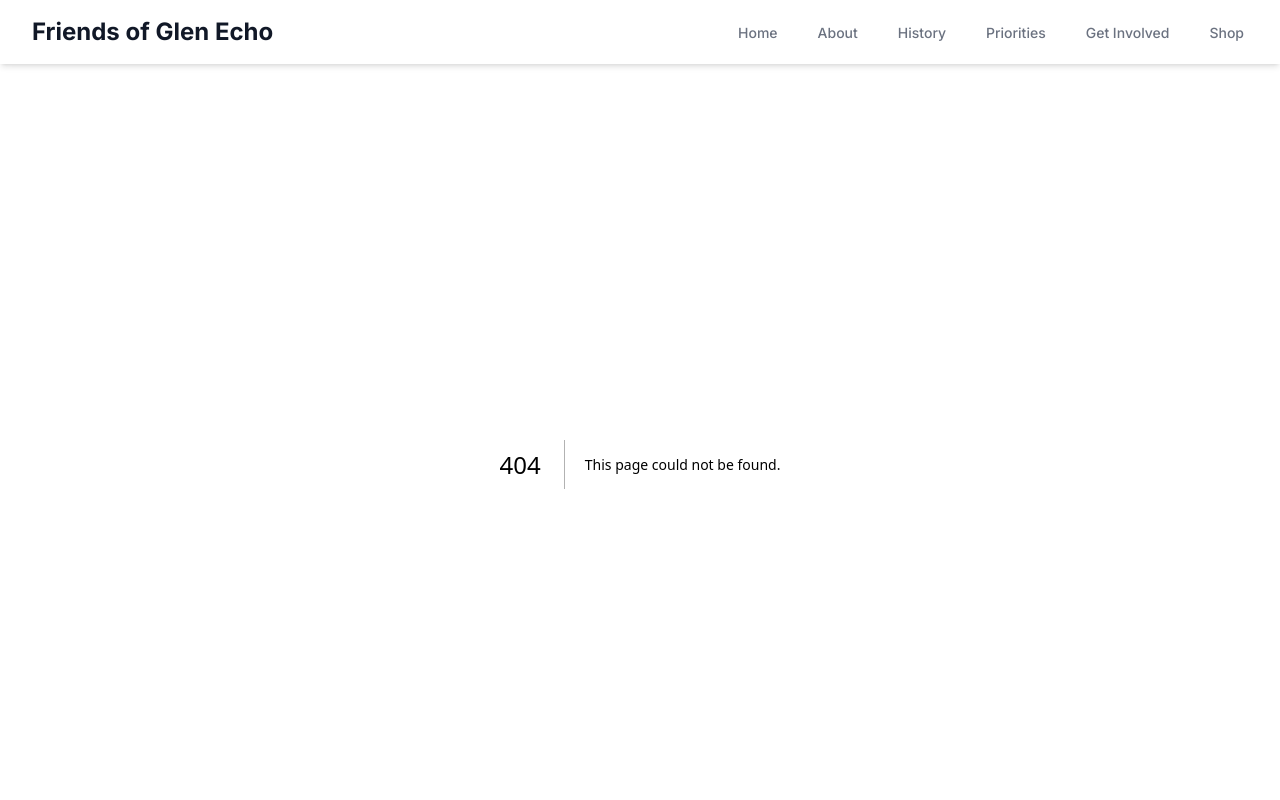
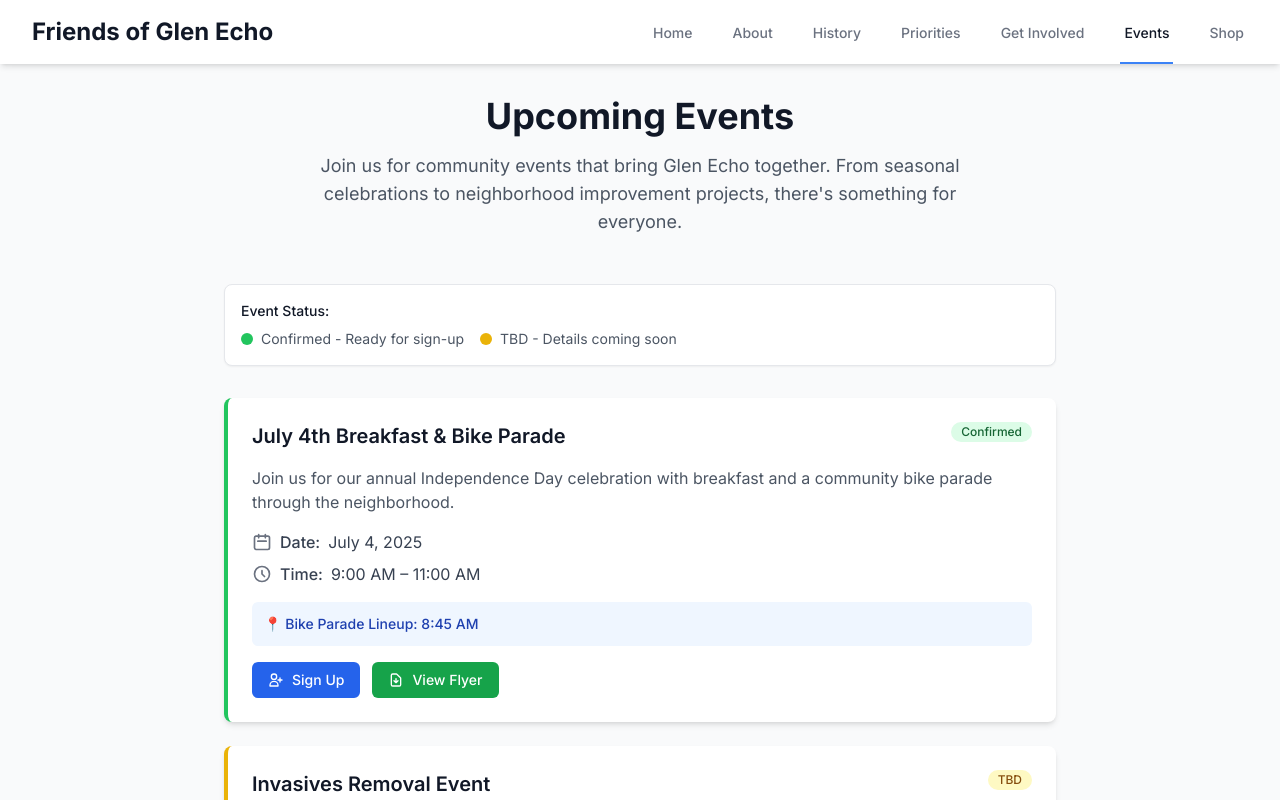
Before and after one commit to andrewjhinger/GlenEcho, a Next.js app: page /events in a window 1280 px wide. Before the commit this address had no page. Shown: the top 800 px of the page. Built offline with nearby package versions, Linux system fonts and the light colour scheme.

Commit message:
events page

```diff
--- /dev/null
+++ b/src/app/events/page.tsx
@@ -0,0 +1,222 @@
+'use client';
+
+import Link from 'next/link';
+
+interface Event {
+  id: string;
+  title: string;
+  description?: string;
+  date: string;
+  time: string;
+  status: 'confirmed' | 'tbd';
+  signUpLink?: string;
+  flyerLink?: string;
+  note?: string;
+  additionalInfo?: string;
+}
+
+const events: Event[] = [
+  {
+    id: 'july4-2025',
+    title: 'July 4th Breakfast & Bike Parade',
+    description: 'Join us for our annual Independence Day celebration with breakfast and a community bike parade through the neighborhood.',
+    date: 'July 4, 2025',
+    time: '9:00 AM – 11:00 AM',
+    status: 'confirmed',
+    signUpLink: 'https://tinyurl.com/glen-echo-july-4',
+    flyerLink: '/images/july4-front.pdf',
+    additionalInfo: 'Bike Parade Lineup: 8:45 AM'
+  },
+  {
+    id: 'invasives-removal',
+    title: 'Invasives Removal Event',
+    description: 'Help preserve our local ecosystem by removing invasive plant species from Glen Echo Park and surrounding areas.',
+    date: 'TBD',
+    time: 'TBD',
+    status: 'tbd',
+    note: 'Stay tuned for more information.'
+  },
+  {
+    id: 'trash-pickup',
+    title: 'Trash Pickup in Glen Echo Park',
+    description: 'Community volunteer event to help keep our beautiful park clean and maintained for everyone to enjoy.',
+    date: 'TBD',
+    time: 'TBD',
+    status: 'tbd',
+    note: 'Details coming soon.'
+  },
+  {
+    id: 'sinterclaus-bootfest',
+    title: 'Sinterclaus/Bootfest',
+    description: 'Annual winter celebration bringing the community together for festive fun and holiday cheer.',
+    date: 'TBD',
+    time: 'TBD',
+    status: 'tbd',
+    note: 'Check back later for schedule and sign-up.'
+  }
+];
+
+function EventCard({ event }: { event: Event }) {
+  const isConfirmed = event.status === 'confirmed';
+
+  return (
+    <div className={`bg-white rounded-lg shadow-md border-l-4 ${
+      isConfirmed ? 'border-l-green-500' : 'border-l-yellow-500'
+    } p-6 hover:shadow-lg transition-shadow`}>
+      {/* Status Badge */}
+      <div className="flex items-start justify-between mb-4">
+        <h2 className="text-xl font-semibold text-gray-900 pr-4">
+          {event.title}
+        </h2>
+        <span className={`inline-flex items-center px-2.5 py-0.5 rounded-full text-xs font-medium ${
+          isConfirmed
+            ? 'bg-green-100 text-green-800'
+            : 'bg-yellow-100 text-yellow-800'
+        }`}>
+          {isConfirmed ? 'Confirmed' : 'TBD'}
+        </span>
+      </div>
+
+      {/* Description */}
+      {event.description && (
+        <p className="text-gray-600 mb-4">
+          {event.description}
+        </p>
+      )}
+
+      {/* Date and Time */}
+      <div className="mb-4">
+        <div className="flex items-center text-gray-700 mb-2">
+          <svg className="w-5 h-5 mr-2 text-gray-500" fill="none" stroke="currentColor" viewBox="0 0 24 24">
+            <path strokeLinecap="round" strokeLinejoin="round" strokeWidth={2} d="M8 7V3m8 4V3m-9 8h10M5 21h14a2 2 0 002-2V7a2 2 0 00-2-2H5a2 2 0 00-2 2v12a2 2 0 002 2z" />
+          </svg>
+          <span className="font-medium">Date:</span>
+          <span className="ml-2">{event.date}</span>
+        </div>
+        <div className="flex items-center text-gray-700">
+          <svg className="w-5 h-5 mr-2 text-gray-500" fill="none" stroke="currentColor" viewBox="0 0 24 24">
+            <path strokeLinecap="round" strokeLinejoin="round" strokeWidth={2} d="M12 8v4l3 3m6-3a9 9 0 11-18 0 9 9 0 0118 0z" />
+          </svg>
+          <span className="font-medium">Time:</span>
+          <span className="ml-2">{event.time}</span>
+        </div>
+      </div>
+
+      {/* Additional Info */}
+      {event.additionalInfo && (
+        <div className="mb-4 p-3 bg-blue-50 rounded-md">
+          <p className="text-blue-800 text-sm font-medium">
+            📍 {event.additionalInfo}
+          </p>
+        </div>
+      )}
+
+      {/* Note */}
+      {event.note && (
+        <div className="mb-4 p-3 bg-gray-50 rounded-md">
+          <p className="text-gray-700 text-sm italic">
+            {event.note}
+          </p>
+        </div>
+      )}
+
+      {/* Action Links */}
+      <div className="flex flex-wrap gap-3">
+        {event.signUpLink && (
+          <a
+            href={event.signUpLink}
+            target="_blank"
+            rel="noopener noreferrer"
+            className="inline-flex items-center px-4 py-2 bg-blue-600 text-white text-sm font-medium rounded-md hover:bg-blue-700 transition-colors"
+          >
+            <svg className="w-4 h-4 mr-2" fill="none" stroke="currentColor" viewBox="0 0 24 24">
+              <path strokeLinecap="round" strokeLinejoin="round" strokeWidth={2} d="M18 9v3m0 0v3m0-3h3m-3 0h-3m-2-5a4 4 0 11-8 0 4 4 0 018 0zM3 20a6 6 0 0112 0v1H3v-1z" />
+            </svg>
+            Sign Up
+          </a>
+        )}
+
+        {event.flyerLink && (
+          <a
+            href={event.flyerLink}
+            target="_blank"
+            rel="noopener noreferrer"
+            className="inline-flex items-center px-4 py-2 bg-green-600 text-white text-sm font-medium rounded-md hover:bg-green-700 transition-colors"
+          >
+            <svg className="w-4 h-4 mr-2" fill="none" stroke="currentColor" viewBox="0 0 24 24">
+              <path strokeLinecap="round" strokeLinejoin="round" strokeWidth={2} d="M12 10v6m0 0l-3-3m3 3l3-3m2 8H7a2 2 0 01-2-2V5a2 2 0 012-2h5.586a1 1 0 01.707.293l5.414 5.414a1 1 0 01.293.707V19a2 2 0 01-2 2z" />
+            </svg>
+            View Flyer
+          </a>
+        )}
+      </div>
+    </div>
+  );
+}
+
+export default function EventsPage() {
+  const confirmedEvents = events.filter(event => event.status === 'confirmed');
+  const tbdEvents = events.filter(event => event.status === 'tbd');
+
+  return (
+    <main className="min-h-screen bg-gray-50">
+      <div className="max-w-4xl mx-auto px-4 sm:px-6 lg:px-8 py-8">
+        {/* Page Header */}
+        <div className="text-center mb-12">
+          <h1 className="text-4xl font-bold text-gray-900 mb-4">Upcoming Events</h1>
+          <p className="text-lg text-gray-600 max-w-2xl mx-auto">
+            Join us for community events that bring Glen Echo together. From seasonal celebrations
+            to neighborhood improvement projects, there's something for everyone.
+          </p>
+        </div>
+
+        {/* Legend */}
+        <div className="mb-8 p-4 bg-white rounded-lg shadow-sm border">
+          <h3 className="text-sm font-medium text-gray-900 mb-2">Event Status:</h3>
+          <div className="flex flex-wrap gap-4 text-sm">
+            <div className="flex items-center">
+              <div className="w-3 h-3 bg-green-500 rounded-full mr-2"></div>
+              <span className="text-gray-600">Confirmed - Ready for sign-up</span>
+            </div>
+            <div className="flex items-center">
+              <div className="w-3 h-3 bg-yellow-500 rounded-full mr-2"></div>
+              <span className="text-gray-600">TBD - Details coming soon</span>
+            </div>
+          </div>
+        </div>
+
+        {/* Events Grid */}
+        <div className="space-y-6">
+          {/* Confirmed Events First */}
+          {confirmedEvents.map((event) => (
+            <EventCard key={event.id} event={event} />
+          ))}
+
+          {/* TBD Events */}
+          {tbdEvents.map((event) => (
+            <EventCard key={event.id} event={event} />
+          ))}
+        </div>
+
+        {/* Call to Action */}
+        <div className="mt-12 text-center p-6 bg-white rounded-lg shadow-sm border">
+          <h3 className="text-lg font-semibold text-gray-900 mb-2">
+            Want to Help Organize Events?
+          </h3>
+          <p className="text-gray-600 mb-4">
+            We're always looking for volunteers to help plan and run community events.
+          </p>
+          <Link
+            href="/get-involved"
+            className="inline-flex items-center px-6 py-3 bg-blue-600 text-white font-medium rounded-md hover:bg-blue-700 transition-colors"
+          >
+            Get Involved
+            <svg className="w-4 h-4 ml-2" fill="none" stroke="currentColor" viewBox="0 0 24 24">
+              <path strokeLinecap="round" strokeLinejoin="round" strokeWidth={2} d="M9 5l7 7-7 7" />
+            </svg>
+          </Link>
+        </div>
+      </div>
+    </main>
+  );
+}
--- a/src/components/Navigation.tsx
+++ b/src/components/Navigation.tsx
@@ -14,6 +14,7 @@ export default function Navigation() {
     { href: '/history', label: 'History' },
     { href: '/priorities', label: 'Priorities' },
     { href: '/get-involved', label: 'Get Involved' },
+    { href: '/events', label: 'Events' },
     { href: '/store', label: 'Shop' },
   ];
 
```
Also changed, not shown: eventPrompt.txt (added), 1 other file (tests, documents, lock files or other folders).
